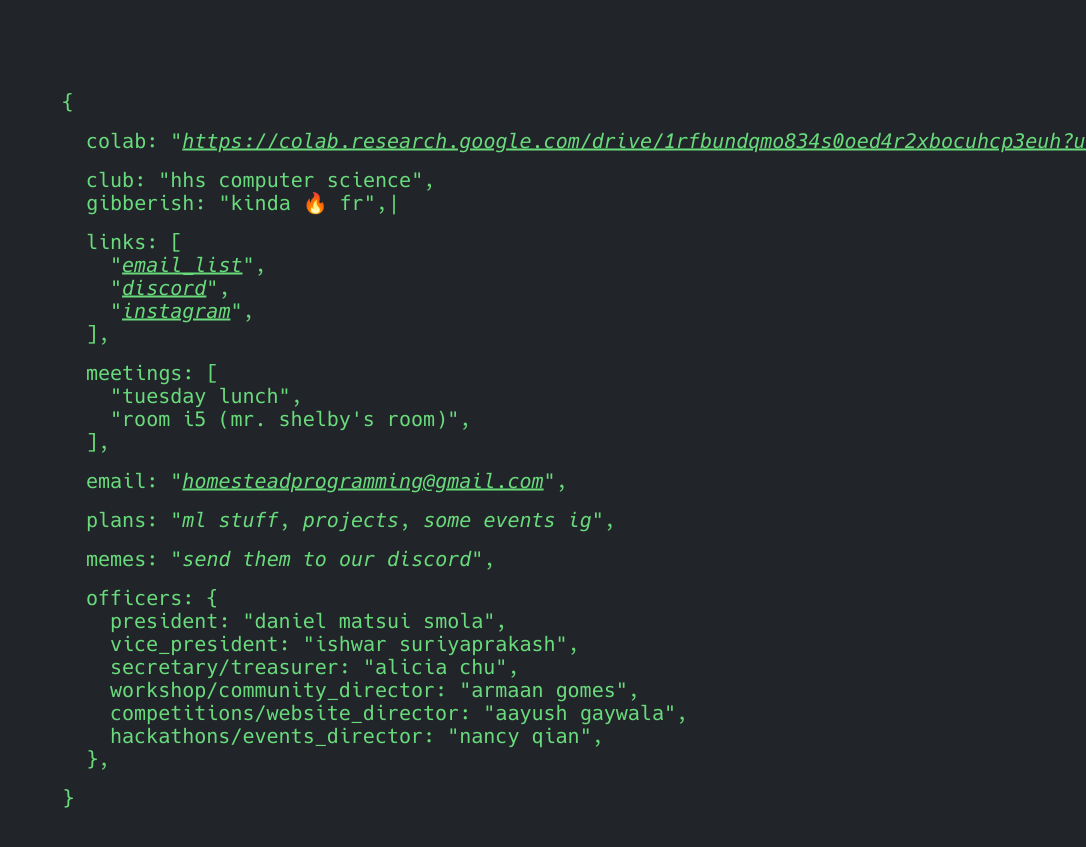
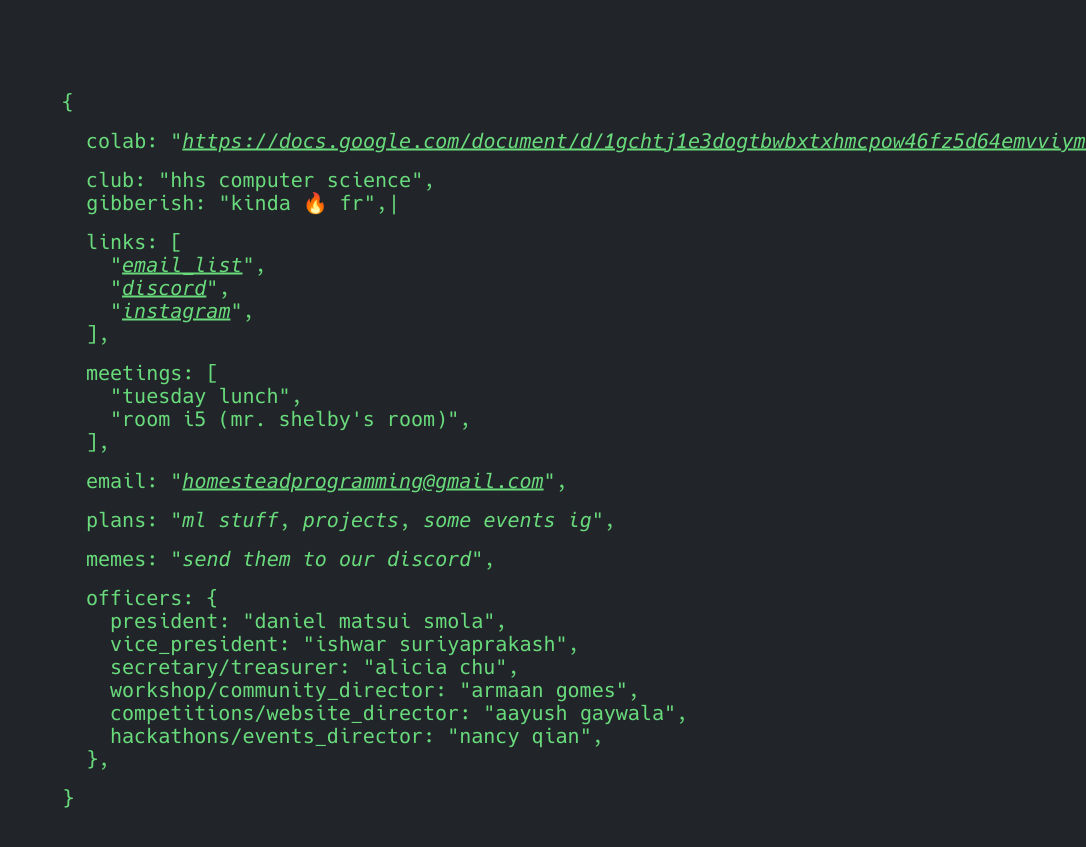
Before and after one commit to BaroqueObama/BaroqueObama.github.io, a Jekyll site: the page built from index.md, in a window 1280 px wide. Shown: the top 847 px of the page, without its empty margins (194-1280 px from the left). Built offline with Jekyll 4.4.1, drawn with Linux system fonts in a browser that asks for light colours.

Commit message:
HERE BUDDY

```diff
--- a/_layouts/home.html
+++ b/_layouts/home.html
@@ -4,7 +4,7 @@ layout: default
 
 <main class="json">
   <div class="block">
-    <p><span class="key">CoLab</span><span class="attr"><a href="https://colab.research.google.com/drive/1RFbuNDqMO834S0oED4R2XboCuhCp3euH?usp=sharing">{{ "https://colab.research.google.com/drive/1RFbuNDqMO834S0oED4R2XboCuhCp3euH?usp=sharing" }}</a></span></p>
+    <p><span class="key">CoLab</span><span class="attr"><a href="https://docs.google.com/document/d/1GcHTj1e3dogtBwBXtXHMCPow46fZ5d64eMvviymfjOE/edit">{{ "https://docs.google.com/document/d/1GcHTj1e3dogtBwBXtXHMCPow46fZ5d64eMvviymfjOE/edit" }}</a></span></p>
   </div>
   <div class="block">
     {% if site.json.name %}
```
